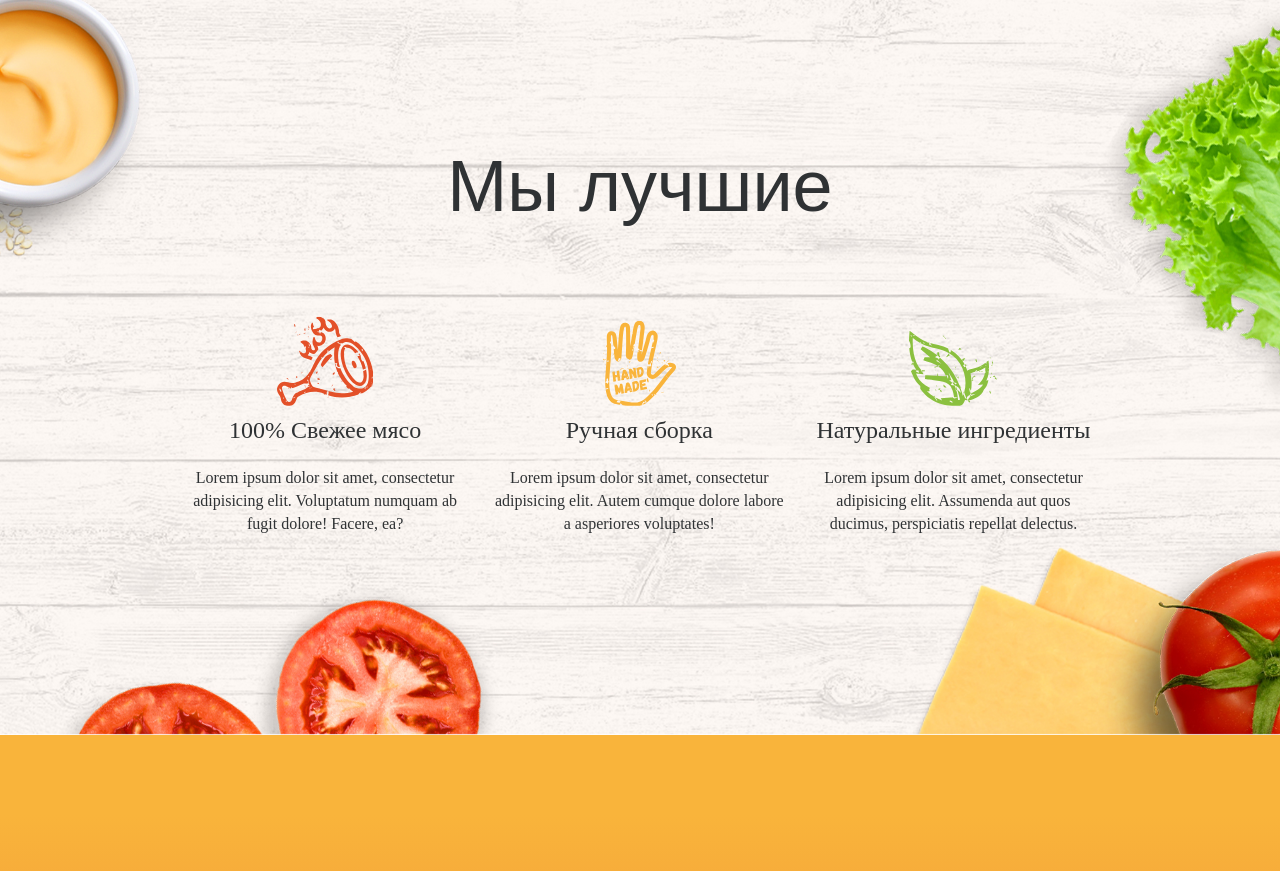
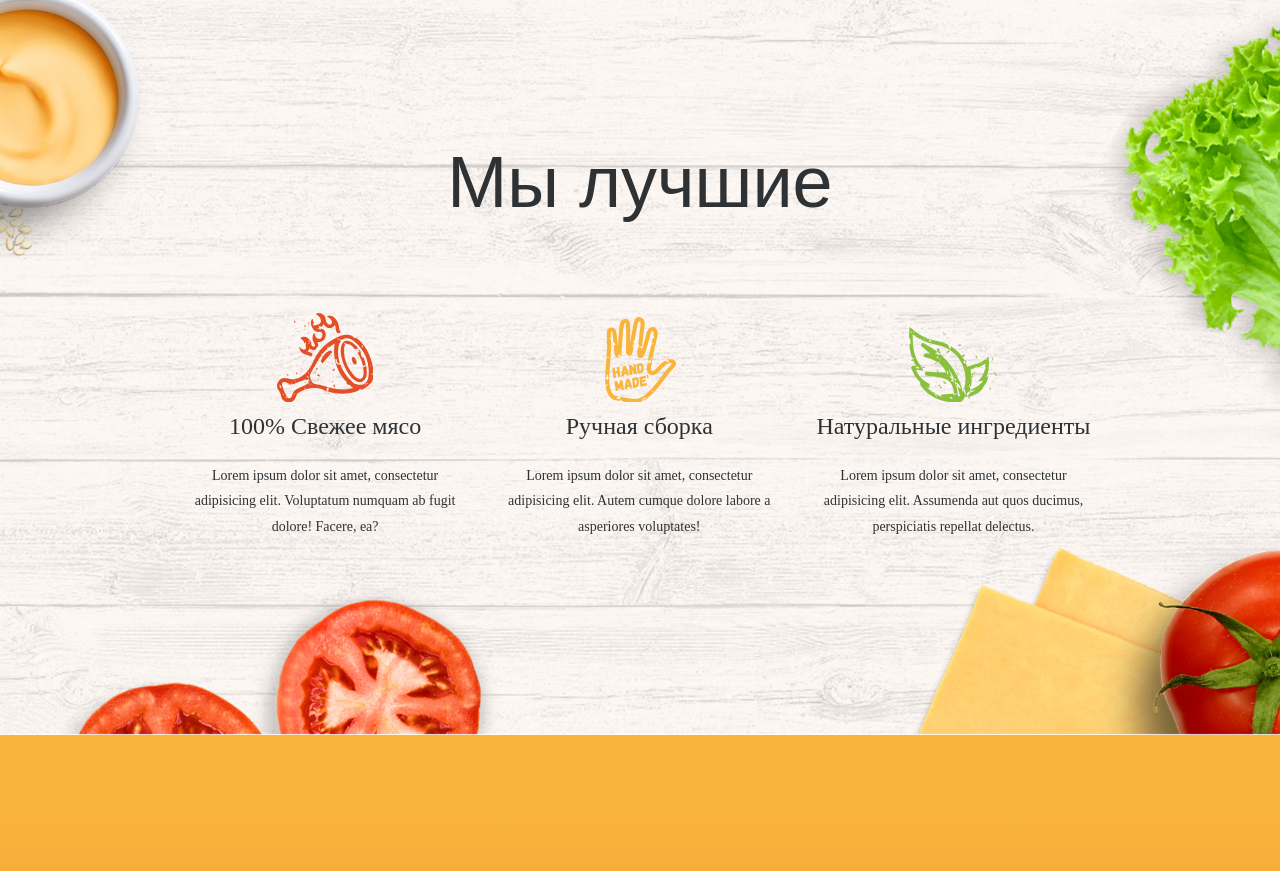
Before and after one commit to kabster/kabster.github.io, a plain HTML site: page index.html in a window 1280 px wide. Shown: the part 865-1736 px from the top of the page. Drawn offline with Linux system fonts and the light colour scheme.

Commit message:
best_style

```diff
--- a/css/sections/best.scss
+++ b/css/sections/best.scss
@@ -20,3 +20,8 @@
 	color: $black;
 	margin-bottom: 20px;
 }
+
+.best__text	{
+	font-size: 14px;
+	line-height: 1.8;
+}
```
Also changed, not shown: css/main.css, 1 other file.
